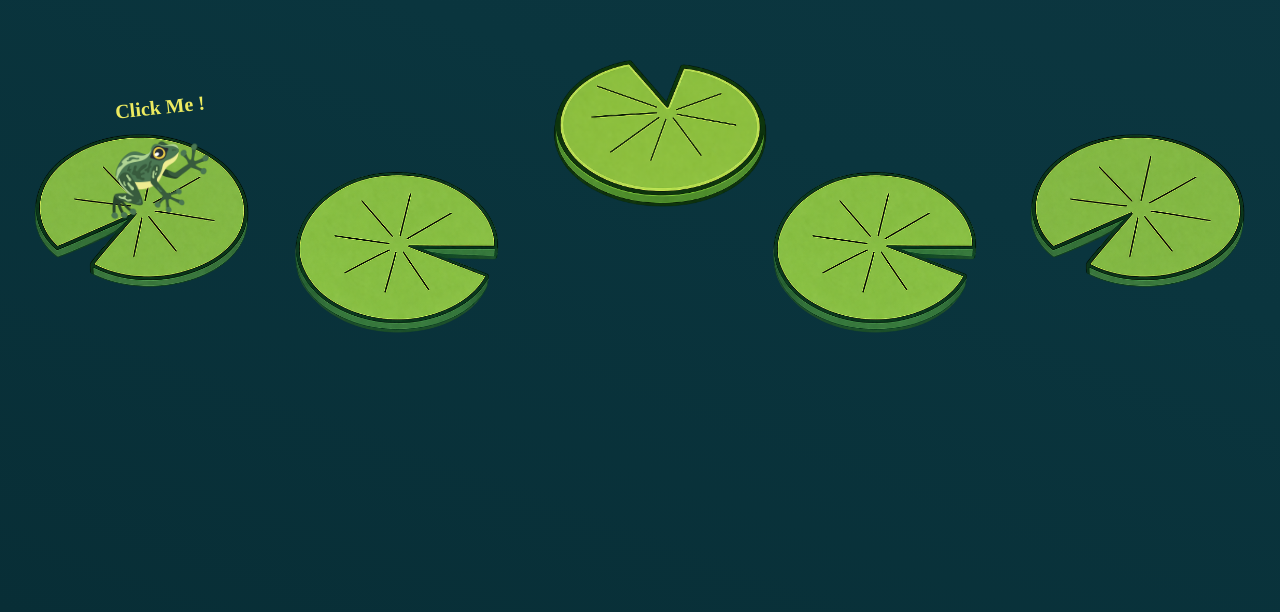
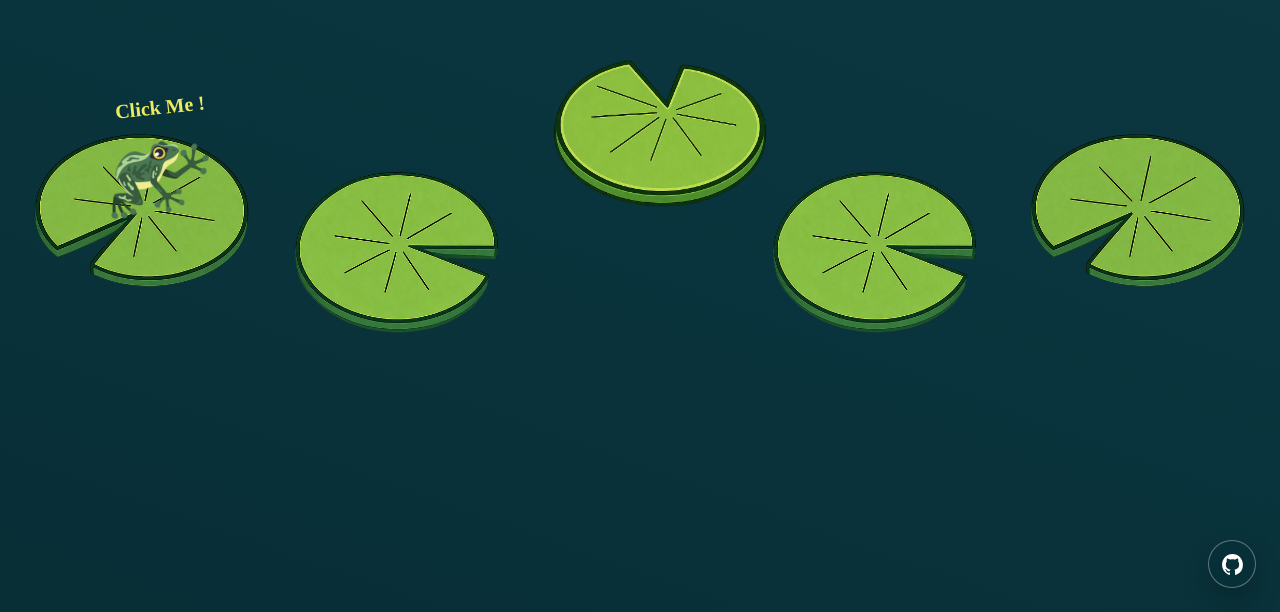
Before and after one commit to shimdokite/frog-portfolio, a Nuxt app: page / in a window 1280 px wide. Shown: the part 188-800 px from the top of the page. Built offline with nearby package versions, Linux system fonts and the light colour scheme.

Commit message:
feat: github link 추가

```diff
--- a/app/app.vue
+++ b/app/app.vue
@@ -2,6 +2,7 @@
   <div class="app-pond-bg min-h-screen">
     <NuxtRouteAnnouncer />
     <NuxtPage />
+    <GithubLink />
   </div>
 </template>
 
--- /dev/null
+++ b/app/components/GithubLink.vue
@@ -0,0 +1,66 @@
+<template>
+  <a
+    class="github-link"
+    href="https://github.com/shimdokite"
+    target="_blank"
+    rel="noopener noreferrer"
+    aria-label="Open GitHub profile"
+  >
+    <svg viewBox="0 0 24 24" aria-hidden="true" focusable="false">
+      <path
+        fill="currentColor"
+        d="M12 2C6.48 2 2 6.58 2 12.25c0 4.52 2.87 8.36 6.84 9.72.5.09.68-.22.68-.49 0-.24-.01-.88-.01-1.73-2.78.62-3.37-1.38-3.37-1.38-.45-1.18-1.11-1.49-1.11-1.49-.91-.64.07-.63.07-.63 1 .07 1.53 1.06 1.53 1.06.89 1.56 2.34 1.11 2.91.85.09-.66.35-1.11.63-1.37-2.22-.26-4.56-1.14-4.56-5.07 0-1.12.39-2.03 1.03-2.75-.1-.26-.45-1.3.1-2.71 0 0 .84-.28 2.75 1.05A9.33 9.33 0 0 1 12 6.99c.85 0 1.7.12 2.5.34 1.9-1.33 2.74-1.05 2.74-1.05.55 1.41.2 2.45.1 2.71.64.72 1.03 1.63 1.03 2.75 0 3.94-2.34 4.81-4.57 5.06.36.32.68.95.68 1.91 0 1.38-.01 2.49-.01 2.83 0 .27.18.59.69.49A10.08 10.08 0 0 0 22 12.25C22 6.58 17.52 2 12 2Z"
+      />
+    </svg>
+  </a>
+</template>
+
+<style scoped>
+.github-link {
+  position: fixed;
+  right: 24px;
+  bottom: 24px;
+  z-index: 30;
+  display: flex;
+  width: 48px;
+  height: 48px;
+  align-items: center;
+  justify-content: center;
+  border: 1px solid rgba(255, 255, 255, 0.35);
+  border-radius: 9999px;
+  color: #ffffff;
+  background: rgba(8, 46, 54, 0.72);
+  box-shadow: 0 12px 28px rgba(0, 0, 0, 0.24);
+  backdrop-filter: blur(8px);
+  transition:
+    transform 180ms ease,
+    border-color 180ms ease,
+    background 180ms ease;
+}
+
+.github-link:hover,
+.github-link:focus-visible {
+  border-color: rgba(255, 255, 255, 0.72);
+  background: rgba(12, 54, 64, 0.9);
+  transform: translateY(-2px);
+}
+
+.github-link:focus-visible {
+  outline: 2px solid #ffffff;
+  outline-offset: 3px;
+}
+
+.github-link svg {
+  width: 25px;
+  height: 25px;
+}
+
+@media (max-width: 640px) {
+  .github-link {
+    right: 16px;
+    bottom: 16px;
+    width: 44px;
+    height: 44px;
+  }
+}
+</style>
```
